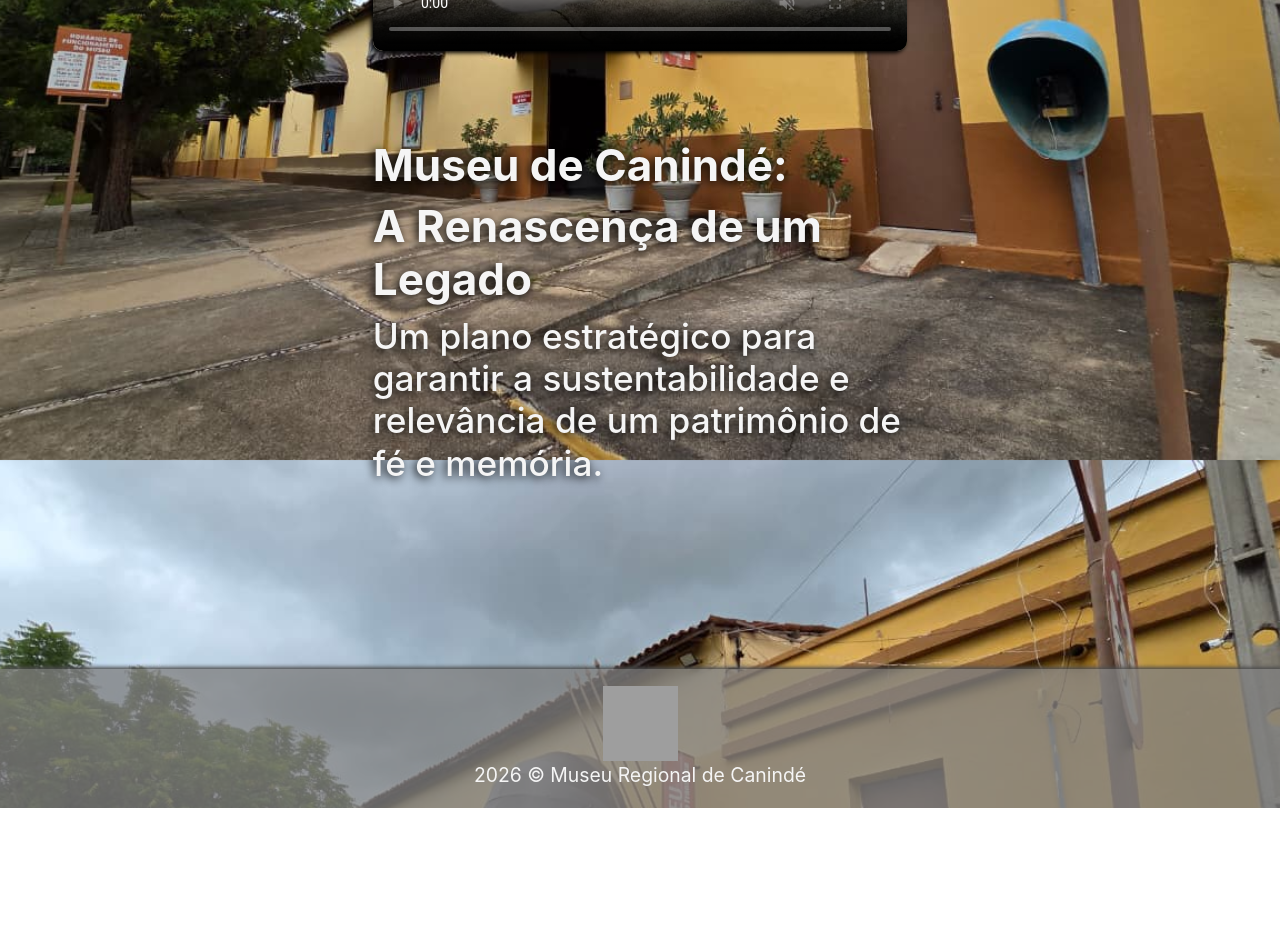
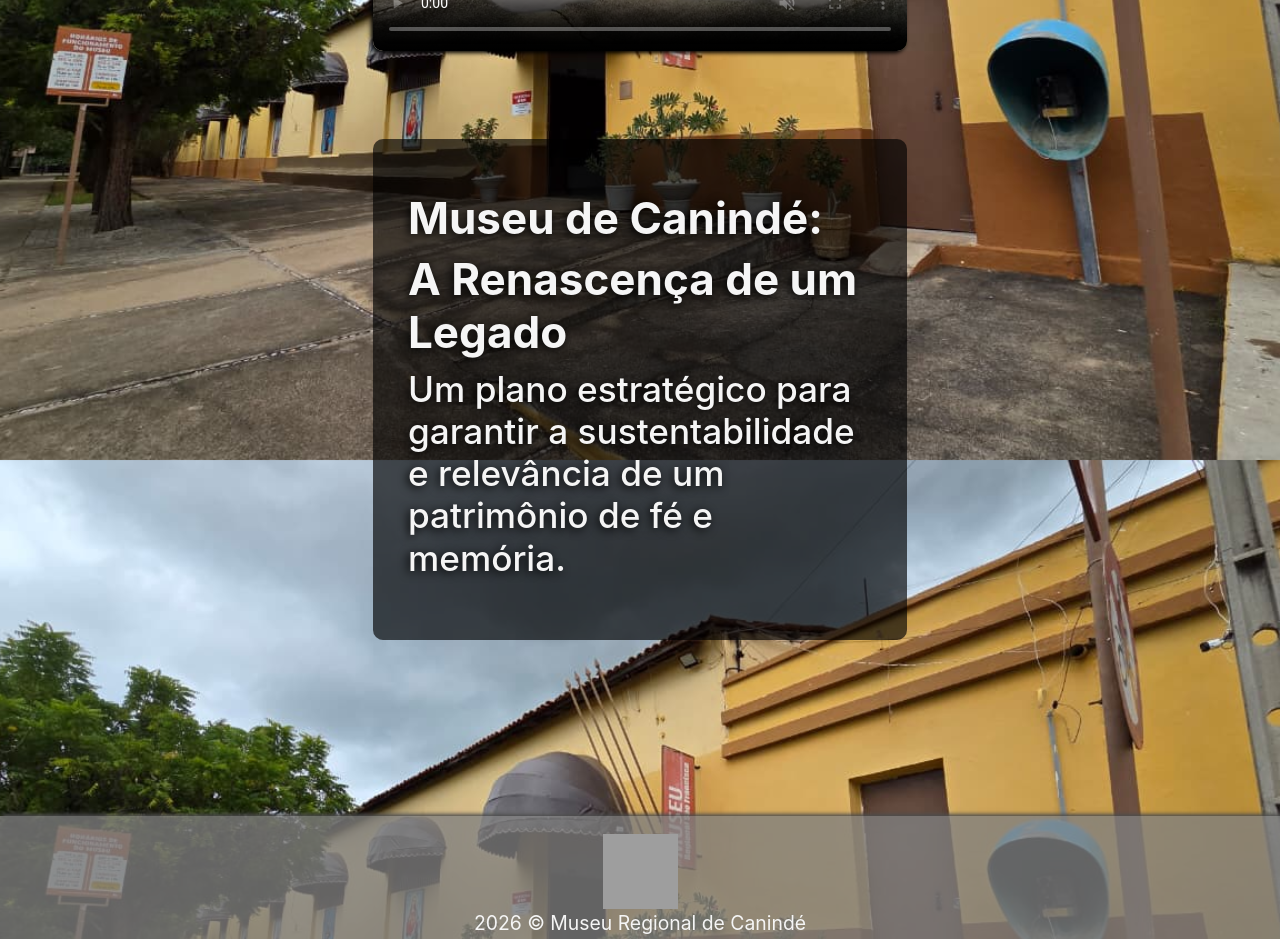
Before and after one commit to Leone0038/site-museu, a React (Vite) app: page / in a window 1280 px wide. Shown: the part 1140-2079 px from the top of the page. Before the commit the page ends 1948 px from the top, so only its background shows below. Built offline with nearby package versions, Linux system fonts and the light colour scheme; grey boxes are pictures that could not be loaded.

Commit message:
add transparent box to home page text

```diff
--- a/scss/components-styles/App.scss
+++ b/scss/components-styles/App.scss
@@ -29,7 +29,7 @@
 .page-text {
     padding: 3rem 2rem;
     border-radius: 10px;
-    background-color: rgba(0, 0, 0, 0.549);
+    background-color: rgba(0, 0, 0, 0.647);
     line-height: 1.5;
     color: whitesmoke;
     text-shadow: -2px 2px 10px black;
--- a/src/App.jsx
+++ b/src/App.jsx
@@ -17,10 +17,8 @@
                     poster="/assets/museum-video-poster.webp"
                     preload="metadata"
                 ></video>
-                <div>
-                    <h1 style={{whiteSpace: 'nowrap'}}>
-                        Museu de Canindé:
-                    </h1>
+                <div className="page-text">
+                    <h1 style={{ whiteSpace: "nowrap" }}>Museu de Canindé:</h1>
                     <h1>A Renascença de um Legado</h1>
                     <h2>
                         Um plano estratégico para garantir a sustentabilidade e
--- a/src/css/styles.css
+++ b/src/css/styles.css
@@ -28,7 +28,7 @@
 .page-text {
   padding: 3rem 2rem;
   border-radius: 10px;
-  background-color: rgba(0, 0, 0, 0.549);
+  background-color: rgba(0, 0, 0, 0.647);
   line-height: 1.5;
   color: whitesmoke;
   text-shadow: -2px 2px 10px black;
--- a/src/pages/Gallery.jsx
+++ b/src/pages/Gallery.jsx
@@ -68,7 +68,7 @@
                         type="button"
                         data-bs-target="#museumCarousel"
                         data-bs-slide="prev"
-                        style={{ zIndex: 10 }} // Explicitly lift above the images
+                        style={{ zIndex: 10 }}
                     >
                         <span
                             className="carousel-control-prev-icon"
@@ -81,7 +81,7 @@
                         type="button"
                         data-bs-target="#museumCarousel"
                         data-bs-slide="next"
-                        style={{ zIndex: 10 }} // Explicitly lift above the images
+                        style={{ zIndex: 10 }}
                     >
                         <span
                             className="carousel-control-next-icon"
@@ -91,8 +91,6 @@
                     </button>
                 </div>
             </div>
-
-            {/* --- BOOTSTRAP MODAL PREVIEW --- */}
             <div
                 className="modal fade"
                 id="imageModal"
```
